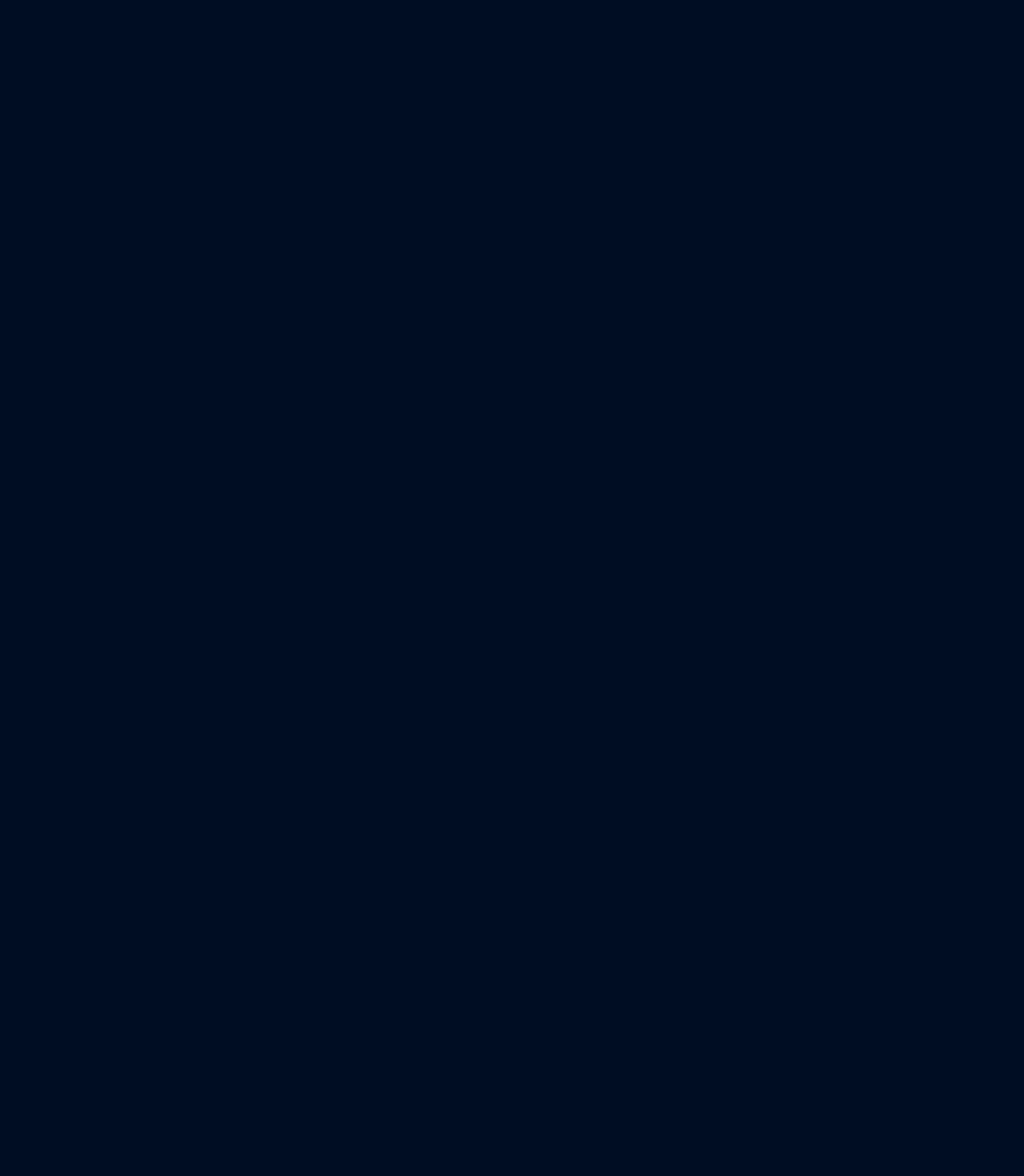
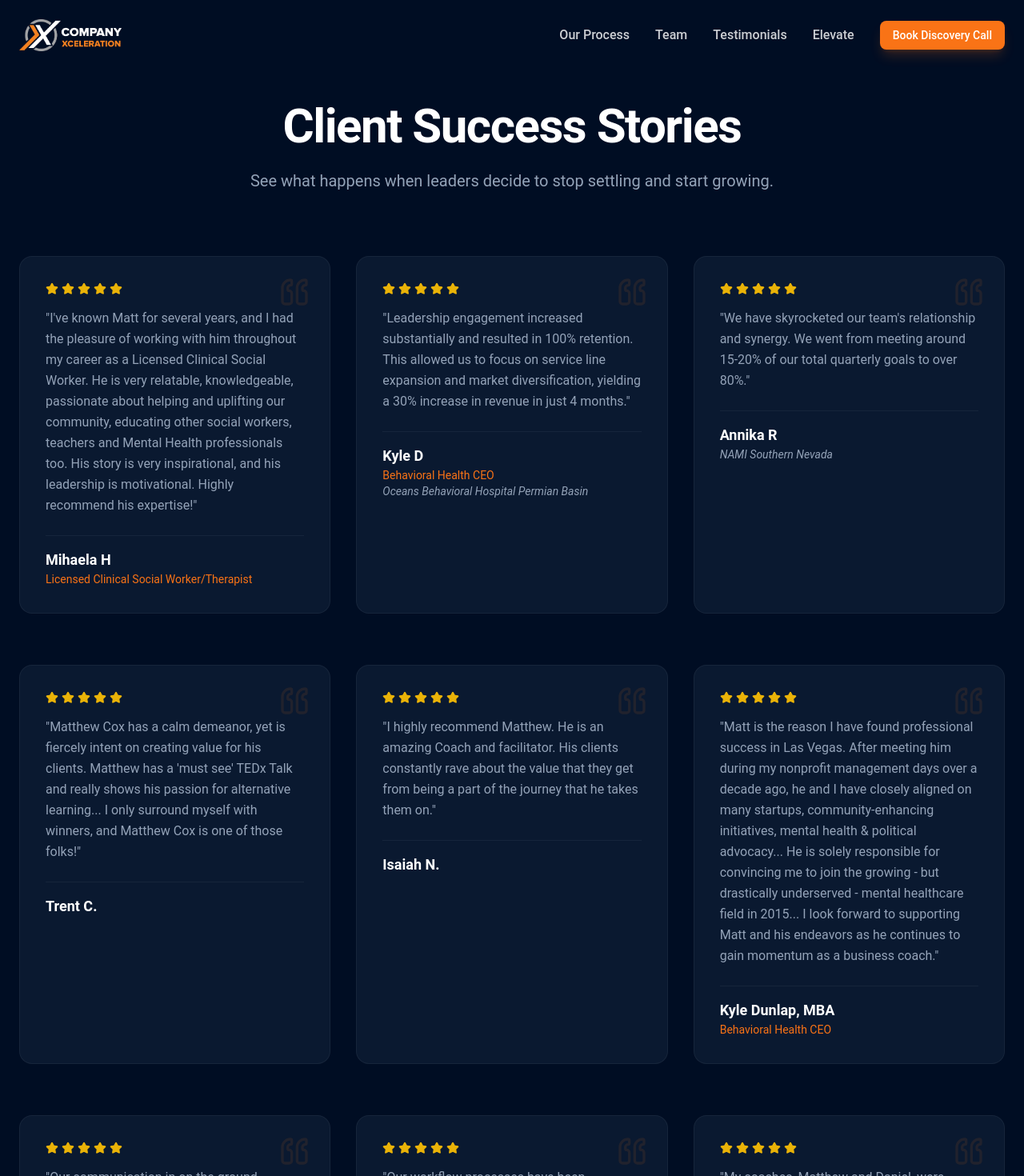
Before and after one commit to Mlcox2/company-xceleration, a React (Vite) app: page /testimonials in a window 1280 px wide. Before the commit this address had no page. Shown: the top 1470 px of the page at 80% size. Before the commit the page ends 800 px from the top, so only its background shows below. Built offline with nearby package versions, Linux system fonts and the light colour scheme.

Commit message:
Create dedicated Testimonials page with full client success stories

```diff
--- a/src/App.tsx
+++ b/src/App.tsx
@@ -4,6 +4,7 @@ import { AnimatePresence } from 'framer-motion';
 import { Home } from './pages/Home';
 import { Elevate } from './pages/Elevate';
 import { Booking } from './pages/Booking';
+import { TestimonialsPage } from './pages/TestimonialsPage';
 import { Assessment } from './pages/Assessment';
 import { AssessmentResult } from './pages/AssessmentResult';
 import { assessmentResults } from './data/assessmentContent';
@@ -17,6 +18,7 @@ function App() {
                     <Route path="/elevate" element={<Elevate />} />
                     <Route path="/1-page" element={<Elevate />} /> {/* Alias for the original URL just in case */}
                     <Route path="/booking" element={<Booking />} />
+                    <Route path="/testimonials" element={<TestimonialsPage />} />
 
                     {/* Assessment Routes */}
                     <Route path="/assessment" element={<Assessment />} />
--- a/src/components/Navbar.tsx
+++ b/src/components/Navbar.tsx
@@ -18,7 +18,7 @@ export const Navbar = () => {
     const navLinks = [
         { name: 'Our Process', href: '/#process' },
         { name: 'Team', href: '/#team' },
-        { name: 'Testimonials', href: '/#testimonials' },
+        { name: 'Testimonials', href: '/testimonials' },
         { name: 'Elevate', href: '/elevate' },
     ];
 
--- /dev/null
+++ b/src/data/testimonials.ts
@@ -0,0 +1,62 @@
+
+export interface Testimonial {
+    id: string;
+    quote: string;
+    author: string;
+    role?: string;
+    company?: string;
+}
+
+export const TESTIMONIALS: Testimonial[] = [
+    {
+        id: "mihaela-h",
+        quote: "I've known Matt for several years, and I had the pleasure of working with him throughout my career as a Licensed Clinical Social Worker. He is very relatable, knowledgeable, passionate about helping and uplifting our community, educating other social workers, teachers and Mental Health professionals too. His story is very inspirational, and his leadership is motivational. Highly recommend his expertise!",
+        author: "Mihaela H",
+        role: "Licensed Clinical Social Worker/Therapist"
+    },
+    {
+        id: "kyle-d-1",
+        quote: "Leadership engagement increased substantially and resulted in 100% retention. This allowed us to focus on service line expansion and market diversification, yielding a 30% increase in revenue in just 4 months.",
+        author: "Kyle D",
+        role: "Behavioral Health CEO",
+        company: "Oceans Behavioral Hospital Permian Basin"
+    },
+    {
+        id: "annika-r",
+        quote: "We have skyrocketed our team's relationship and synergy. We went from meeting around 15-20% of our total quarterly goals to over 80%.",
+        author: "Annika R",
+        company: "NAMI Southern Nevada"
+    },
+    {
+        id: "trent-c",
+        quote: "Matthew Cox has a calm demeanor, yet is fiercely intent on creating value for his clients. Matthew has a 'must see' TEDx Talk and really shows his passion for alternative learning... I only surround myself with winners, and Matthew Cox is one of those folks!",
+        author: "Trent C."
+    },
+    {
+        id: "isaiah-n",
+        quote: "I highly recommend Matthew. He is an amazing Coach and facilitator. His clients constantly rave about the value that they get from being a part of the journey that he takes them on.",
+        author: "Isaiah N."
+    },
+    {
+        id: "kyle-dunlap",
+        quote: "Matt is the reason I have found professional success in Las Vegas. After meeting him during my nonprofit management days over a decade ago, he and I have closely aligned on many startups, community-enhancing initiatives, mental health & political advocacy... He is solely responsible for convincing me to join the growing - but drastically underserved - mental healthcare field in 2015... I look forward to supporting Matt and his endeavors as he continues to gain momentum as a business coach.",
+        author: "Kyle Dunlap, MBA",
+        role: "Behavioral Health CEO"
+    },
+    {
+        id: "tech-team-1",
+        quote: "Our communication in on the ground leadership has gotten better. We were are able to implement many things that we advised to us as a team such as trainings and meeting styles.",
+        author: "Client Partner"
+    },
+    {
+        id: "tech-team-2",
+        quote: "Our workflow processes have been improved. Also, I believe the company has a better depiction of its challenges/shortfalls",
+        author: "Client Partner"
+    },
+    {
+        id: "kyle-d-texas",
+        quote: "My coaches, Matthew and Daniel, were compassionate, consistent, communicative, and professionally direct with their recommendations. I look forward to expanding our relationship with them as my hospital leadership team in Texas continues to grow.",
+        author: "Kyle D",
+        role: "Hospital Leadership"
+    }
+];
--- /dev/null
+++ b/src/pages/TestimonialsPage.tsx
@@ -0,0 +1,67 @@
+
+import { Navbar } from '../components/Navbar';
+import { Footer } from '../components/Footer';
+import { PainPoints } from '../components/PainPoints';
+import { TESTIMONIALS } from '../data/testimonials';
+import { Quote, Star } from 'lucide-react';
+import { motion } from 'framer-motion';
+
+export const TestimonialsPage = () => {
+    return (
+        <div className="bg-background min-h-screen text-text-primary font-body">
+            <Navbar />
+
+            <main className="pt-32">
+                <section className="container mx-auto px-6 mb-20 text-center">
+                    <motion.h1
+                        initial={{ opacity: 0, y: 20 }}
+                        animate={{ opacity: 1, y: 0 }}
+                        className="text-4xl md:text-6xl font-bold text-white mb-6 font-heading"
+                    >
+                        Client Success Stories
+                    </motion.h1>
+                    <p className="text-xl text-text-secondary max-w-2xl mx-auto">
+                        See what happens when leaders decide to stop settling and start growing.
+                    </p>
+                </section>
+
+                <section className="container mx-auto px-6 mb-24">
+                    <div className="masonry-grid grid md:grid-cols-2 lg:grid-cols-3 gap-8">
+                        {TESTIMONIALS.map((t, idx) => (
+                            <motion.div
+                                key={t.id}
+                                initial={{ opacity: 0, y: 20 }}
+                                whileInView={{ opacity: 1, y: 0 }}
+                                viewport={{ once: true }}
+                                transition={{ delay: idx * 0.1 }}
+                                className="bg-background-card p-8 rounded-2xl border border-white/5 mb-8 break-inside-avoid relative group hover:border-primary/30 transition-colors"
+                            >
+                                <Quote className="absolute top-6 right-6 text-primary/10 w-10 h-10 rotate-180" />
+
+                                <div className="flex gap-1 mb-4">
+                                    {[...Array(5)].map((_, i) => (
+                                        <Star key={i} className="w-4 h-4 text-yellow-500 fill-current" />
+                                    ))}
+                                </div>
+
+                                <p className="text-text-secondary mb-6 leading-relaxed relative z-10">
+                                    "{t.quote}"
+                                </p>
+
+                                <div className="border-t border-white/5 pt-4">
+                                    <div className="font-bold text-white text-lg">{t.author}</div>
+                                    {t.role && <div className="text-sm text-primary">{t.role}</div>}
+                                    {t.company && <div className="text-sm text-text-secondary italic">{t.company}</div>}
+                                </div>
+                            </motion.div>
+                        ))}
+                    </div>
+                </section>
+
+                <PainPoints />
+            </main>
+
+            <Footer />
+        </div>
+    );
+};
```
